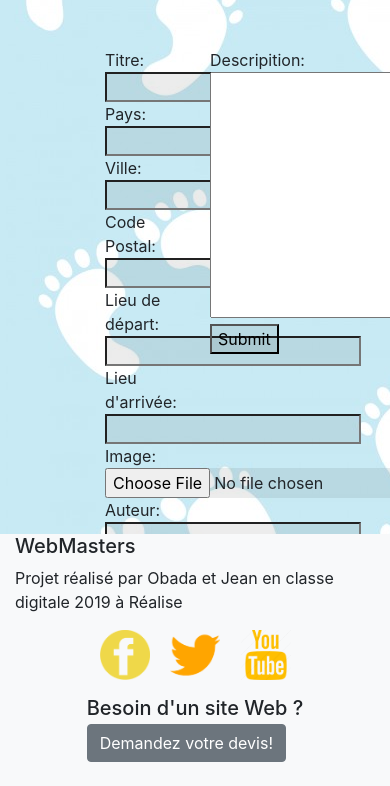
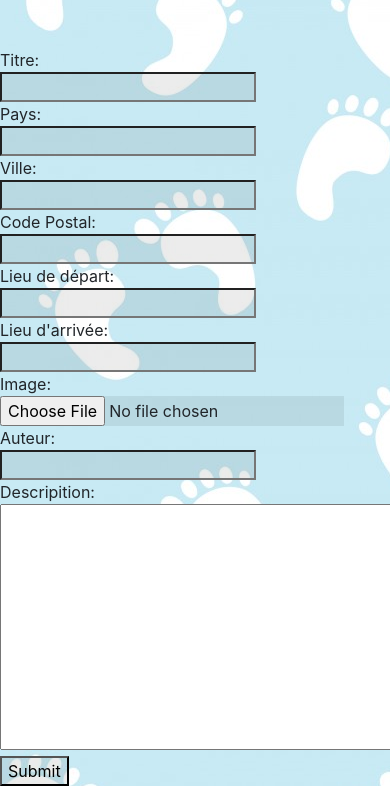
Before and after one commit to jeanTimWEB/Obada-et-Jean, a PHP site: page /ajouter.php in a window 390 px wide; the page is wider, and only the part inside the window is pictured. Shown: the part 66-852 px from the top of that part. Before the commit the page ends 828 px from the top of that part, so only its background shows below. Run offline with PHP 8.4, Linux system fonts and the light colour scheme.

Commit message:
responsive pages

```diff
--- a/www/ajouter.php
+++ b/www/ajouter.php
@@ -71,7 +71,7 @@
 
             <div class="row">
 
-                <div class="offset-3 col-3">
+                <div class="offset-lg-3 col-lg-3 col-sm-12">
 
                     Titre: <br>
 
@@ -107,7 +107,7 @@
 
                 </div>
 
-                <div class="col-4">
+                <div class="col-lg-4 col-xs-12 ">
 
                     Descripition: <br>
 
@@ -124,7 +124,7 @@
         <footer>
             <!--Jean-->
 
-            <div class="container-fluid fixed-bottom bg-light ">
+            <div class="container-fluid fixed-bottom bg-light d-none d-md-block">
 
                 <!-- Grid row -->
                 <div class="row justify-content-around align-items-center">
```
